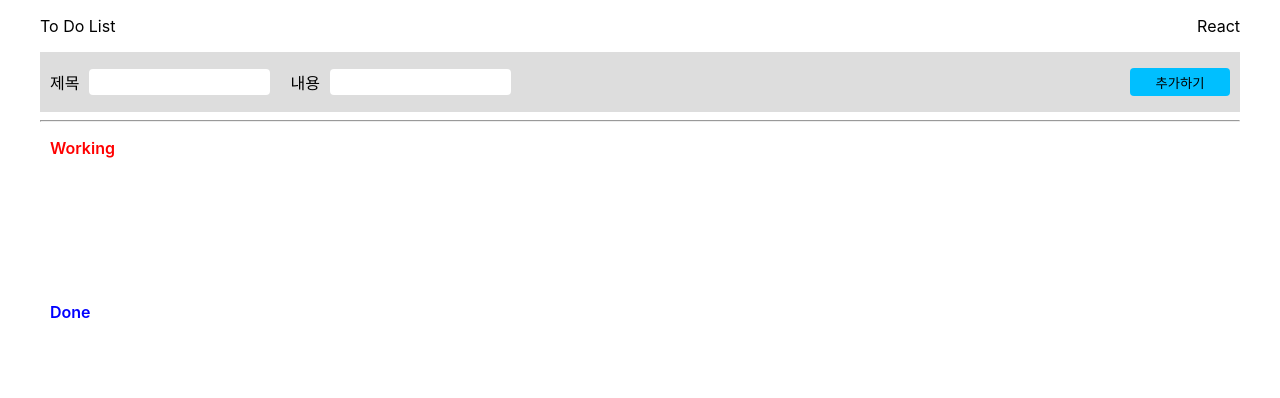
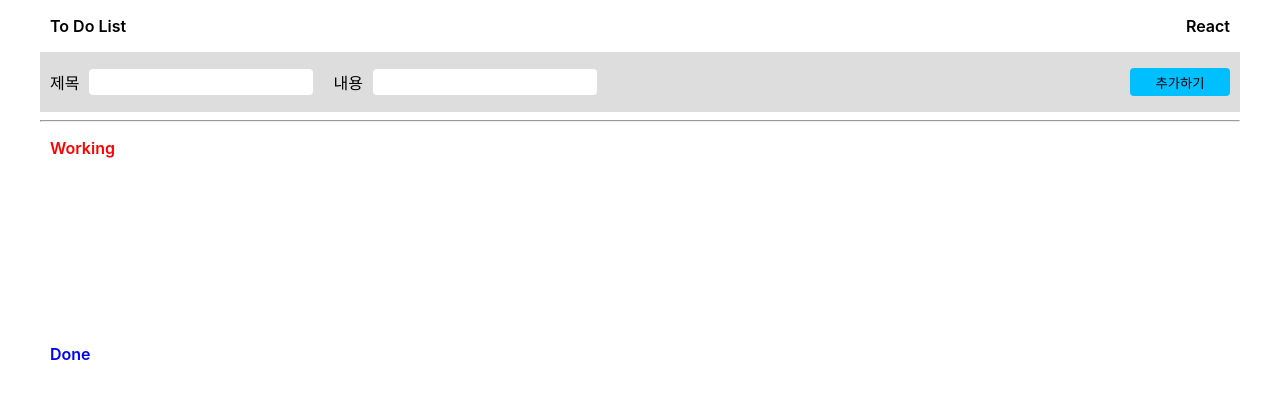
Before and after one commit to vjiji/todo-app, a React (Create React App) app: page / in a window 1280 px wide. Shown: the top 398 px of the page. Built offline with nearby package versions, Linux system fonts and the light colour scheme.

Commit message:
style(header, card-list, input): header,card-list 여백과 input width를 수정한다

```diff
--- a/src/App.css
+++ b/src/App.css
@@ -7,8 +7,10 @@
 /* header */
 
 .header {
+  margin: 0 10px;
   display: flex;
   justify-content: space-between;
+  font-weight: 600;
 }
 
 /* add-card */
@@ -34,6 +36,7 @@
 }
 
 .add-card__input {
+  width: 220px;
   height: 24px;
   margin-left: 10px;
   border: none;
@@ -62,7 +65,7 @@
 /* card-list */
 
 .card-list {
-  min-height: 148px;
+  min-height: 190px;
   margin: 0 10px;
 }
 
```
